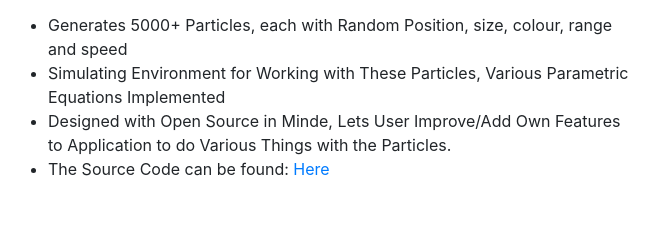
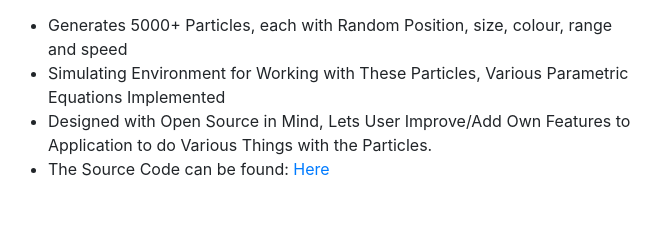
Before and after one commit to sahnik1/sahnik1.github.io, a website with bundled scripts: page index.html in a window 1280 px wide. Shown: the part 2639-2868 px from the top of the page, 312-973 px from the left. Built offline with nearby package versions, Linux system fonts and the light colour scheme; a web font is replaced by a local one.

Commit message:
Spelling Error Fixed

```diff
--- a/index.html
+++ b/index.html
@@ -182,7 +182,7 @@
 
                 <li>Generates 5000+ Particles, each with Random Position, size, colour, range and speed</li>
                 <li>Simulating Environment for Working with These Particles, Various Parametric Equations Implemented</li>
-                <li>Designed with Open Source in Minde, Lets User Improve/Add Own Features to Application to do Various Things with the Particles.</li>
+                <li>Designed with Open Source in Mind, Lets User Improve/Add Own Features to Application to do Various Things with the Particles.</li>
                 <li>The Source Code can be found: <a href="https://github.com/sahnik1/Particles-OpenGL">Here</a></li>
 
               </ul>
```
